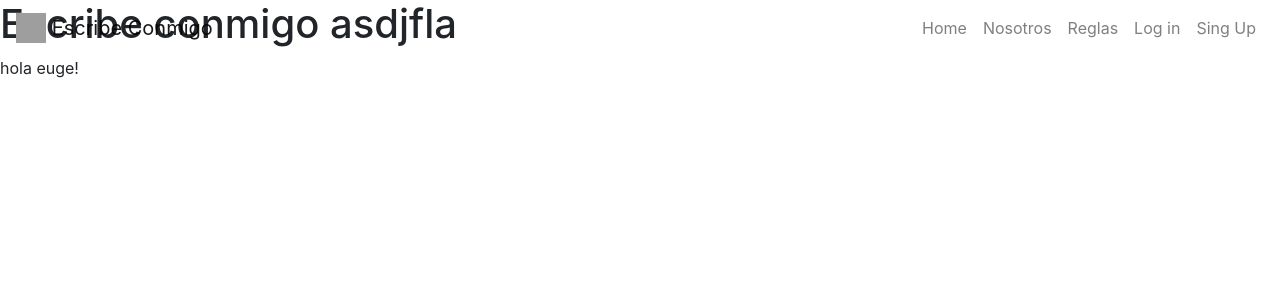
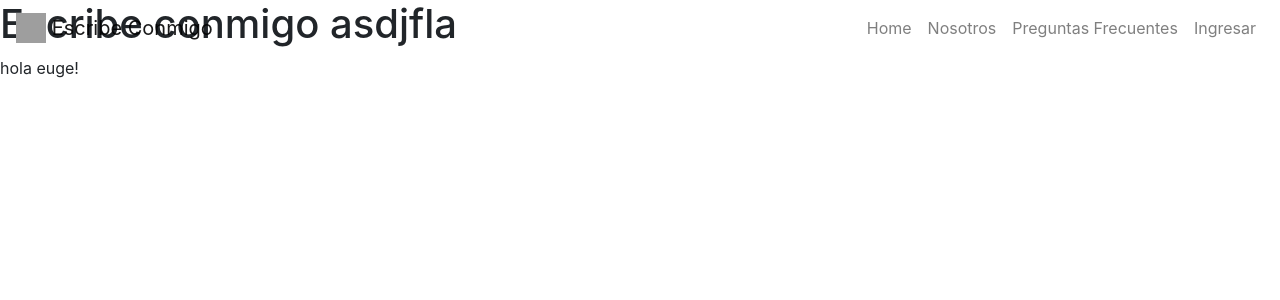
Before and after one commit to juliamaccarthy/ProyectoIntegrador, a PHP site: page /Home.php in a window 1280 px wide. Shown: the top 300 px of the page. Run offline with PHP 8.4, Linux system fonts and the light colour scheme; some libraries are stand-ins or nearby versions; some web fonts are replaced; grey boxes are pictures that could not be loaded.

Commit message:
cambiosjose

```diff
--- a/HTML/Includes/Header.php
+++ b/HTML/Includes/Header.php
@@ -38,7 +38,7 @@
         <?php if ($filename=="Reglas") {
             active;
         } ?> ">
-          <a class="nav-link" href="Reglas.php">Reglas</a>
+          <a class="nav-link" href="Reglas.php">Preguntas Frecuentes</a>
         </li>
 
         <!-- DROPDOWN QUE NO VAMOSA  USAR AHORA
@@ -58,10 +58,7 @@
        <?php if ($filename=="login") {
            active;
        } ?>">
-         <a class="nav-link login" href="login.php">Log in </a>
-       </li>
-       <li class="nav-item singup">
-         <a class="nav-link signup" href="#">Sing Up</a>
+         <a class="nav-link login" href="login.php">Ingresar</a>
        </li>
       </ul>
       <span class="navbar-text"> </span>
--- a/HTML/Reglas.php
+++ b/HTML/Reglas.php
@@ -11,11 +11,6 @@
   <body class= preguntasfrecuentes>
     <?php include("Includes/Header.php") ?>
     <div class="pregsfreq">
-      <br>
-      <br>
-      <br>
-      <br>
-      <br>
 
       <h3 class=titulo-pregsfreq> Preguntas Frecuentes </h3>
       <br>
```
Also changed, not shown: CSS/estilo.css (+9 -4 lines).
